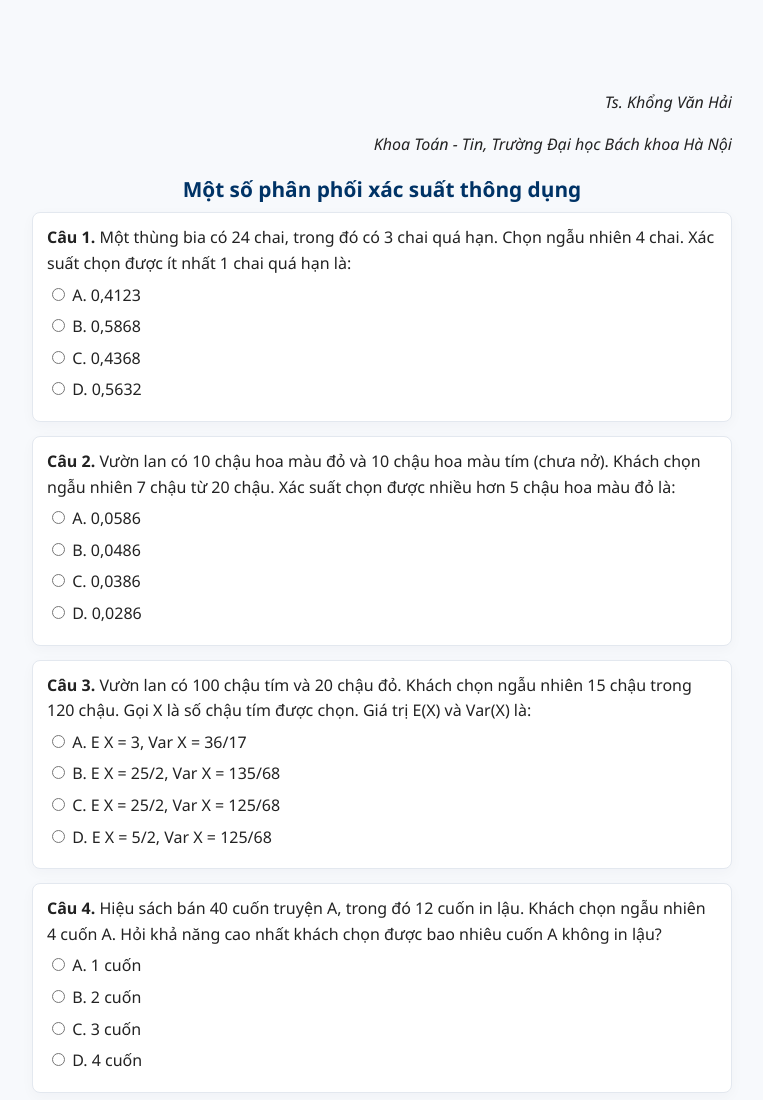
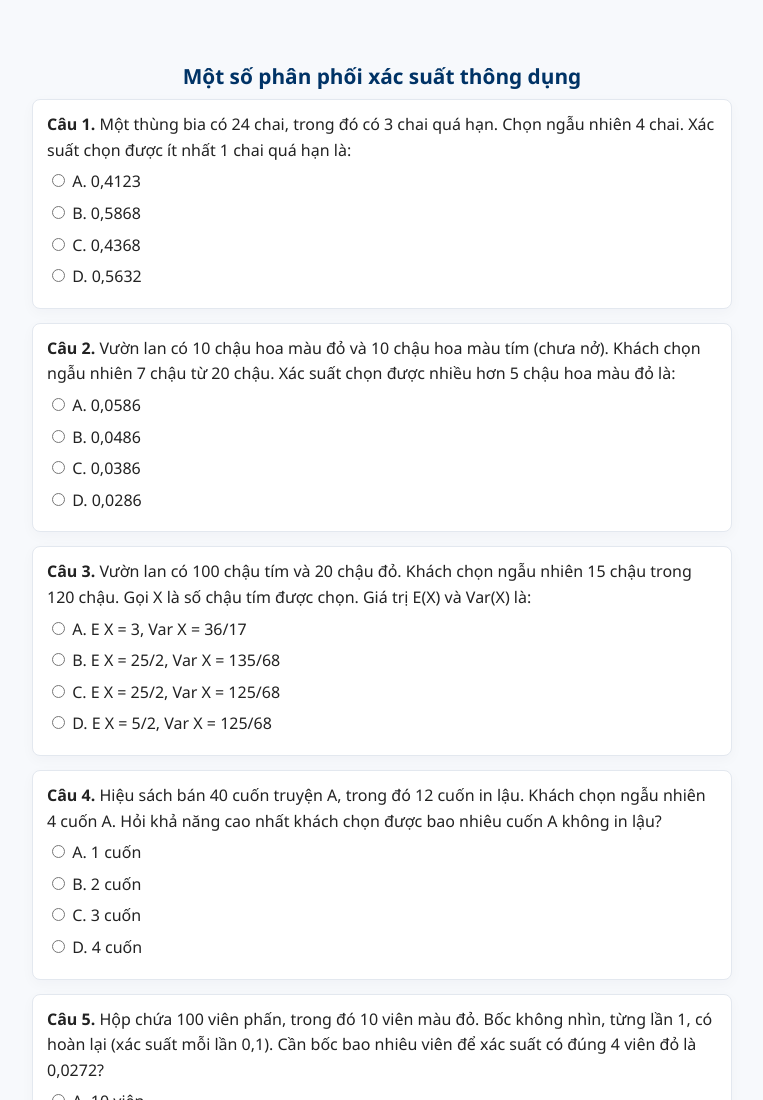
Before and after one commit to khonghaiyp/khonghaiyp.github.io, a plain HTML site: page Contents/XSTK/C2PPThongDung.html in a window 1280 px wide. Shown: the top 1100 px of the page, without its empty margins (28-791 px from the left). Drawn offline with nearby package versions, Linux system fonts and the light colour scheme.

Commit message:
Add files via upload

```diff
--- a/Contents/XSTK/C2PPThongDung.html
+++ b/Contents/XSTK/C2PPThongDung.html
@@ -201,10 +201,10 @@
 <body>
 
 <!-- Thông tin tác giả -->
-<div class="author">
+<!-- <div class="author">
   <p>Ts. Khổng Văn Hải</p>
   <p>Khoa Toán - Tin, Trường Đại học Bách khoa Hà Nội</p>
-</div>
+</div>     -->
 
 <h1>Một số phân phối xác suất thông dụng</h1>
 
```
Also changed, not shown: Contents/XSTK/C2BNNRR_BT.html (+2 -2 lines).
